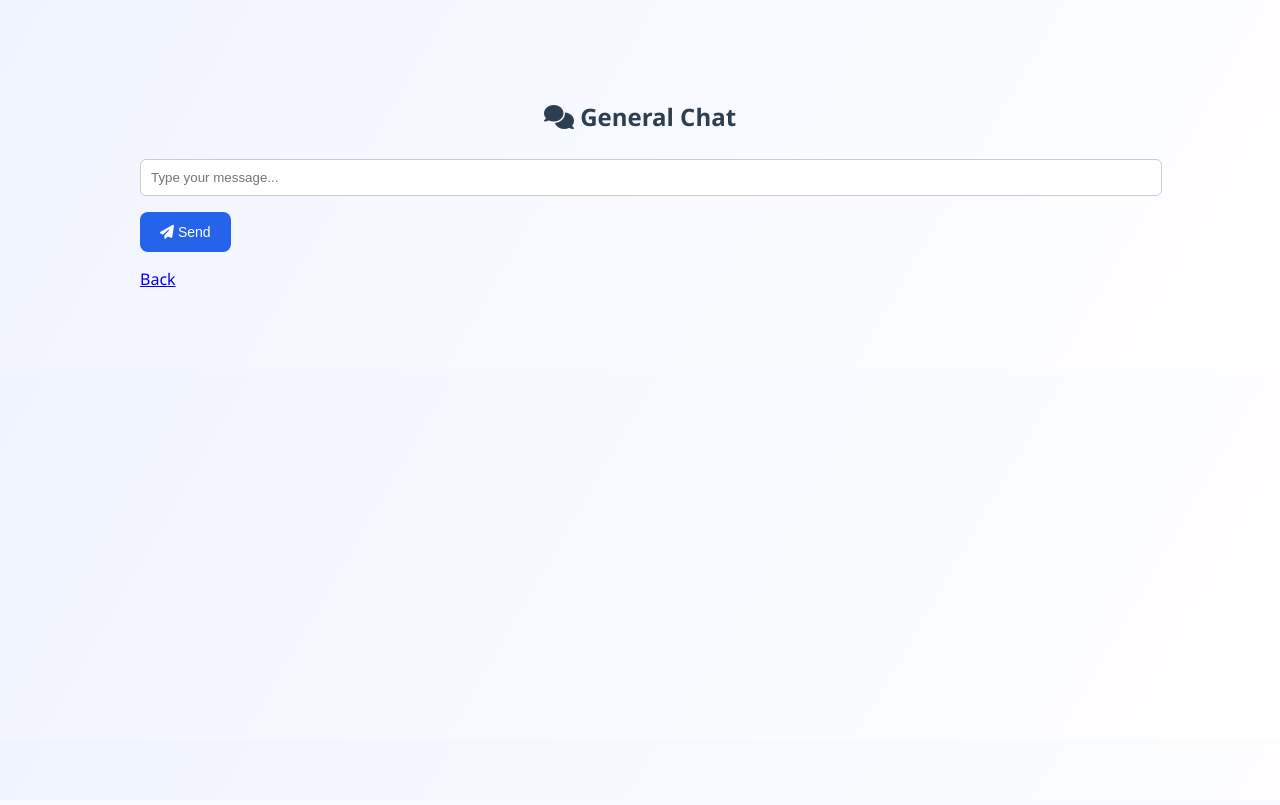
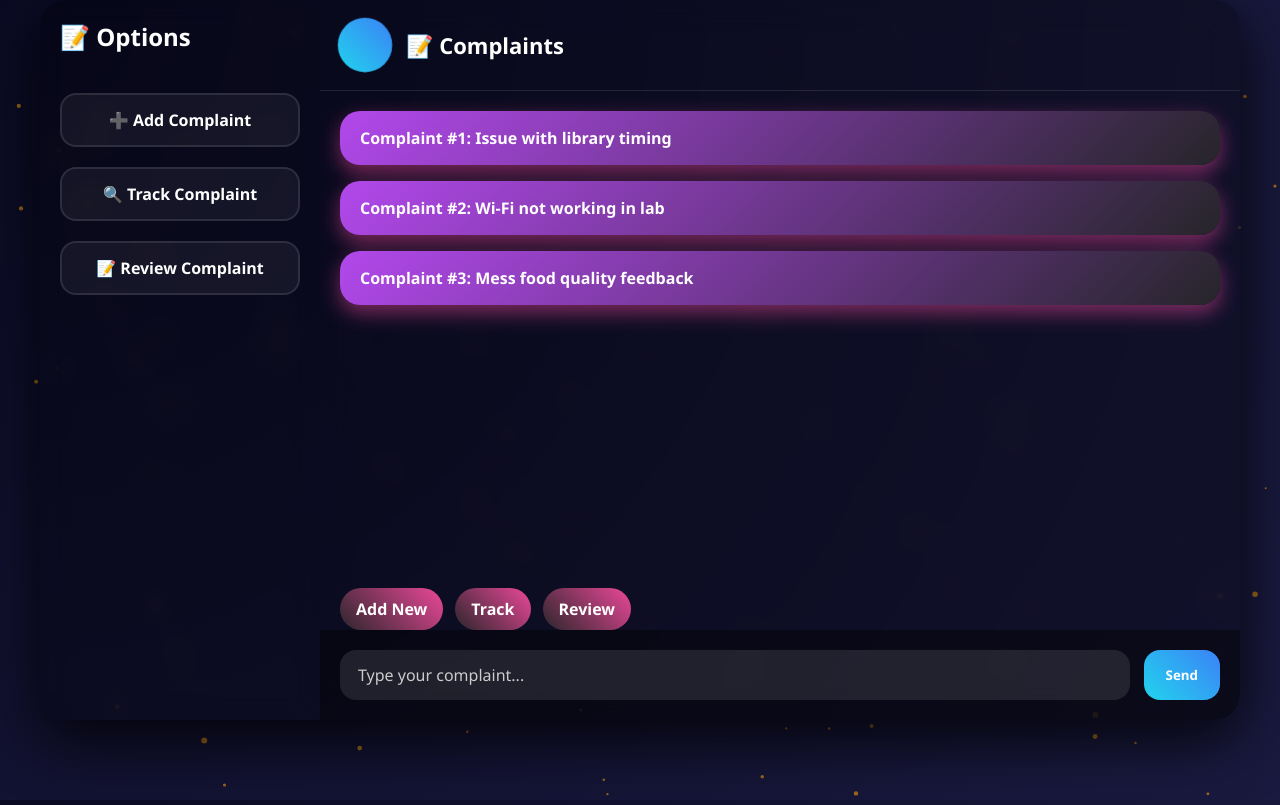
Before and after one commit to abdullahmalik110/015_HackX, a Flask app: page /chat in a window 1280 px wide. Before the commit the page ends 287 px from the top, so only its background shows below. Run offline with Flask 3, Linux system fonts and the light colour scheme.

Commit message:
Update chat.html

```diff
--- a/smartuni_final/templates/chat.html
+++ b/smartuni_final/templates/chat.html
@@ -1,28 +1,167 @@
 <!DOCTYPE html>
 <html lang="en">
 <head>
-    <meta charset="UTF-8">
-    <title>General Chat - SmartUni</title>
-    <link rel="icon" href="{{ url_for('static', filename='favicon.ico') }}" type="image/x-icon">
-    <link rel="stylesheet" href="{{ url_for('static', filename='style.css') }}">
-    <link rel="stylesheet" href="https://cdnjs.cloudflare.com/ajax/libs/font-awesome/6.4.0/css/all.min.css">
+<meta charset="UTF-8">
+<title>UniConnect Futuristic Complaints</title>
+
+<style>
+* {margin:0; padding:0; box-sizing:border-box; font-family:'Segoe UI', sans-serif;}
+body, html {height:100%; overflow:hidden;}
+body {
+    background: radial-gradient(circle at top left,#0a0a23,#1a1a40);
+    color: #fff;
+}
+
+/* Particle background */
+#particles {
+    position: absolute;
+    width: 100%;
+    height: 100%;
+    background: transparent;
+    z-index:0;
+}
+
+/* Container */
+.complaint-container {
+    position: relative;
+    z-index:1;
+    width:95%;
+    max-width:1200px;
+    height:90vh;
+    margin: auto;
+    display: flex;
+    border-radius: 25px;
+    overflow: hidden;
+    box-shadow: 0 20px 60px rgba(0,0,0,0.8);
+}
+
+/* Sidebar */
+.sidebar {
+    width: 280px;
+    background: rgba(0,0,0,0.3);
+    backdrop-filter: blur(12px);
+    padding: 20px;
+    display:flex;
+    flex-direction:column;
+    gap:20px;
+}
+.sidebar h2 {color:#fff; font-size:24px; margin-bottom:20px;}
+.role {background: rgba(255,255,255,0.05); padding:14px; border-radius:16px; text-align:center; cursor:pointer; font-weight:bold; transition:all 0.3s ease; border: 2px solid rgba(255,255,255,0.1);}
+.role:hover {border:2px solid #f59e0b; transform:translateY(-3px) scale(1.03); box-shadow:0 0 20px #f59e0b;}
+
+/* Complaint area */
+.complaint-area {
+    flex:1;
+    display:flex;
+    flex-direction:column;
+    background: rgba(0,0,0,0.3);
+    backdrop-filter: blur(15px);
+}
+
+/* Header */
+.header {
+    display:flex; align-items:center; gap:16px;
+    padding:20px;
+    border-bottom:1px solid rgba(255,255,255,0.1);
+}
+.avatar {width:50px; height:50px; border-radius:50%; background: linear-gradient(45deg,#22d3ee,#3b82f6); animation:pulse 2s infinite;}
+@keyframes pulse {0%,100%{transform:scale(1);}50%{transform:scale(1.1);}}
+.header-title {font-size:22px; font-weight:bold; color:#fff;}
+
+/* Complaint Cards */
+.complaint-cards {flex:1; padding:20px; overflow-y:auto; display:flex; flex-direction:column; gap:16px;}
+.card {
+    background: linear-gradient(135deg,#b248ec,#26252a);
+    padding:16px 20px; border-radius:20px;
+    color:#fff; font-weight:bold; box-shadow:0 8px 20px rgba(236,72,153,0.5);
+    transition:all 0.3s ease; cursor:pointer;
+}
+.card:hover {transform:translateY(-3px) scale(1.02); box-shadow:0 12px 25px rgba(236,72,153,0.7);}
+
+/* Input Bar */
+.input-bar {display:flex; padding:20px; gap:14px; background: rgba(0,0,0,0.4);}
+.input-bar input {flex:1; padding:14px 18px; border-radius:16px; border:none; outline:none; background: rgba(255,255,255,0.1); color:white; font-size:16px;}
+.input-bar input::placeholder {color:#ccc;}
+.input-bar button {padding:14px 22px; border-radius:16px; border:none; background: linear-gradient(45deg,#22d3ee,#3b82f6); color:#fff; font-weight:bold; cursor:pointer; transition:all 0.3s ease;}
+.input-bar button:hover {transform:translateY(-2px) scale(1.05); box-shadow:0 0 25px #22d3ee;}
+
+/* Suggestions */
+.suggestions {display:flex; flex-wrap:wrap; gap:12px; margin-top:10px; padding-left:20px;}
+.chip {padding:10px 16px; border-radius:25px; background: linear-gradient(45deg,#2b262b,#ec4899); font-weight:bold; cursor:pointer; transition:all 0.3s ease;}
+.chip:hover {transform:translateY(-2px) scale(1.05); box-shadow:0 8px 25px #f59e0b;}
+
+/* Scrollbar */
+.complaint-cards::-webkit-scrollbar {width:8px;}
+.complaint-cards::-webkit-scrollbar-thumb {background:#201c1f; border-radius:4px;}
+.complaint-cards::-webkit-scrollbar-track {background:transparent;}
+</style>
 </head>
+
 <body>
-<div class="container">
-    <h2><i class="fas fa-comments"></i> General Chat</h2>
+<div id="particles"></div>
 
-    <form method="post">
-        <input name="message" placeholder="Type your message..." required>
-        <button type="submit"><i class="fas fa-paper-plane"></i> Send</button>
-    </form>
+<div class="complaint-container">
 
-    <ul>
-        {% for msg in messages %}
-            <li>{{ msg }}</li>
-        {% endfor %}
-    </ul>
+    <!-- Sidebar -->
+    <div class="sidebar">
+        <h2>📝 Options</h2>
+        <div class="role">➕ Add Complaint</div>
+        <div class="role">🔍 Track Complaint</div>
+        <div class="role">📝 Review Complaint</div>
+    </div>
 
-    <a href="javascript:history.back()">Back</a>
+    <!-- Complaint Area -->
+    <div class="complaint-area">
+        <div class="header">
+            <div class="avatar"></div>
+            <div class="header-title">📝 Complaints</div>
+        </div>
+
+        <div class="complaint-cards" id="complaints">
+            <div class="card">Complaint #1: Issue with library timing</div>
+            <div class="card">Complaint #2: Wi-Fi not working in lab</div>
+            <div class="card">Complaint #3: Mess food quality feedback</div>
+        </div>
+
+        <div class="suggestions">
+            <div class="chip">Add New</div>
+            <div class="chip">Track</div>
+            <div class="chip">Review</div>
+        </div>
+
+        <div class="input-bar">
+            <input type="text" placeholder="Type your complaint..." disabled>
+            <button>Send</button>
+        </div>
+    </div>
+
 </div>
+
+<!-- Particle Animation -->
+<script>
+const canvas = document.createElement('canvas');
+canvas.width = window.innerWidth; canvas.height = window.innerHeight;
+document.getElementById('particles').appendChild(canvas);
+const ctx = canvas.getContext('2d');
+const particles=[];
+for(let i=0;i<120;i++){
+    particles.push({x:Math.random()*canvas.width, y:Math.random()*canvas.height, r:Math.random()*2+1, dx:(Math.random()-0.5)/2, dy:(Math.random()-0.5)/2});
+}
+function animate(){
+    ctx.clearRect(0,0,canvas.width,canvas.height);
+    for(let p of particles){
+        ctx.beginPath();
+        ctx.arc(p.x,p.y,p.r,0,Math.PI*2);
+        ctx.fillStyle='rgba(245,158,11,0.6)';
+        ctx.fill();
+        p.x+=p.dx; p.y+=p.dy;
+        if(p.x<0||p.x>canvas.width)p.dx*=-1;
+        if(p.y<0||p.y>canvas.height)p.dy*=-1;
+    }
+    requestAnimationFrame(animate);
+}
+animate();
+</script>
+
 </body>
 </html>
```
